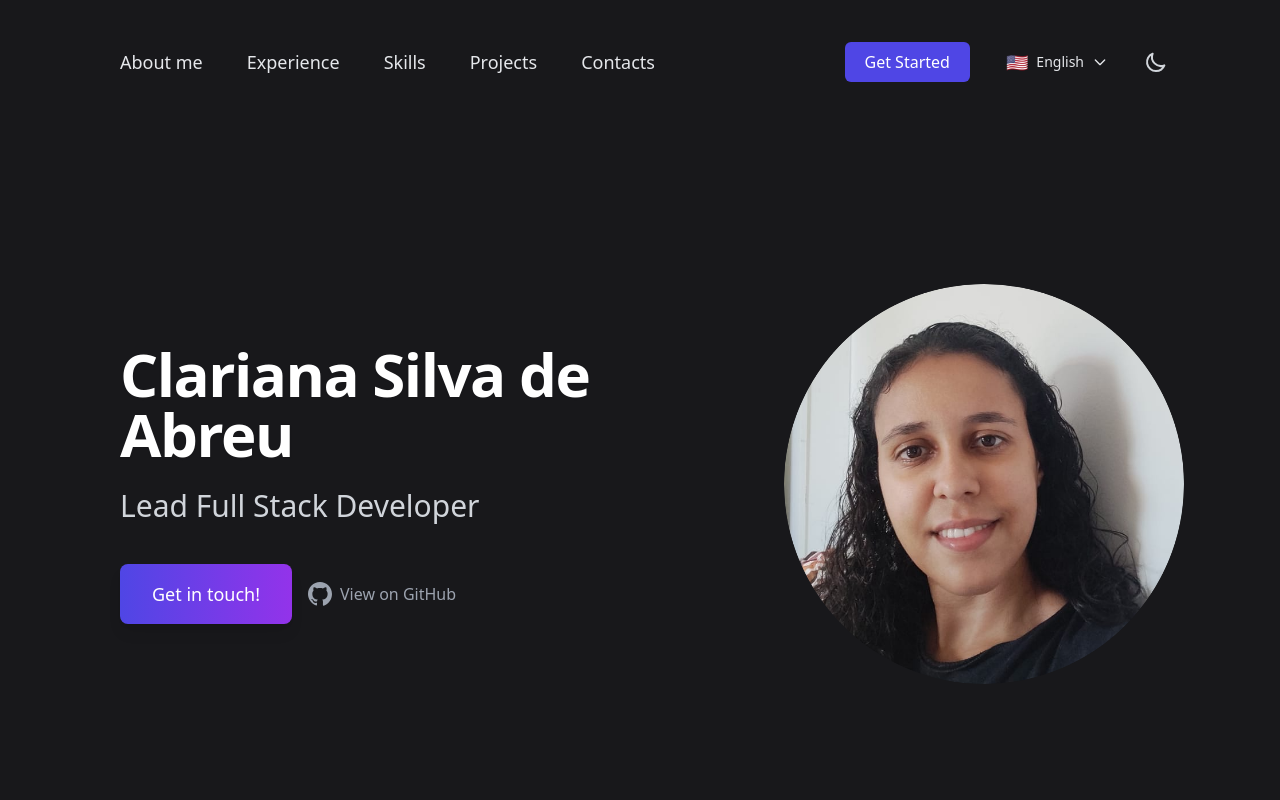
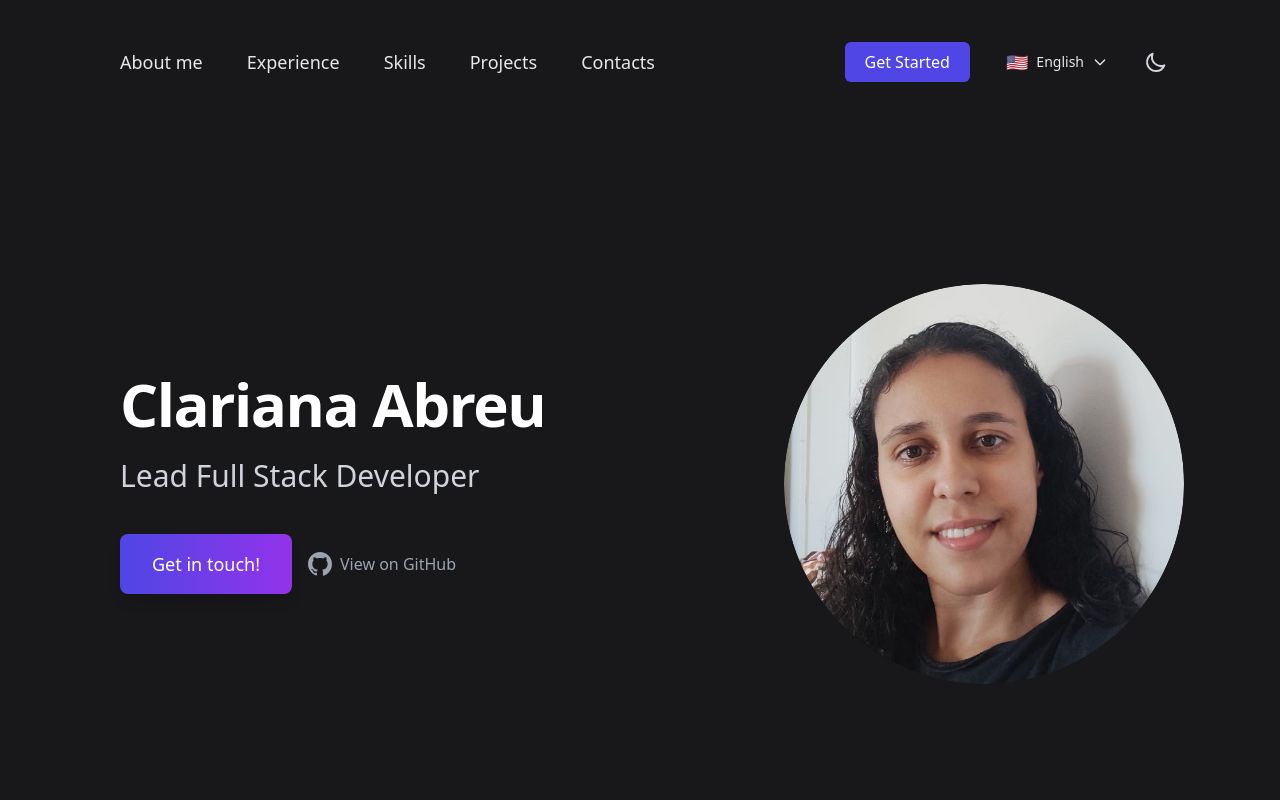
Before and after one commit to abreuclariana/my-portifolio, a Next.js app: page / in a window 1280 px wide. Shown: the top 800 px of the page. Built offline with nearby package versions, Linux system fonts and the light colour scheme.

Commit message:
feat: update profile with full name and professional branding

```diff
--- a/src/app/components/Footer.tsx
+++ b/src/app/components/Footer.tsx
@@ -2,7 +2,7 @@ export function Footer() {
     const currentYear = new Date().getFullYear();
     return (
       <footer className="py-8 px-4 text-center bg-zinc-900 text-gray-300 text-base dark:text-gray-300 light:text-gray-600 ">
-        © {currentYear} Clariana Silva de Abreu. All Rights Reserved
+        © {currentYear} Clariana Abreu. All Rights Reserved
       </footer>
     );
   }
--- a/src/app/components/header/index.tsx
+++ b/src/app/components/header/index.tsx
@@ -12,7 +12,7 @@ export const Header = () => {
         {/* Texto e Botões */}
         <div className="flex flex-col items-center md:items-start w-full md:w-1/2 gap-4 md:gap-6 md:ml-8 lg:ml-24">
           <h1 className="text-4xl md:text-5xl lg:text-6xl font-bold leading-snug tracking-tight text-gray-800 dark:text-white drop-shadow-sm text-center md:text-left">
-            Clariana Silva de Abreu
+            Clariana Abreu
           </h1>
 
           <h2 className="text-xl md:text-2xl lg:text-3xl text-gray-500 dark:text-gray-300 font-medium text-center md:text-left">
```
